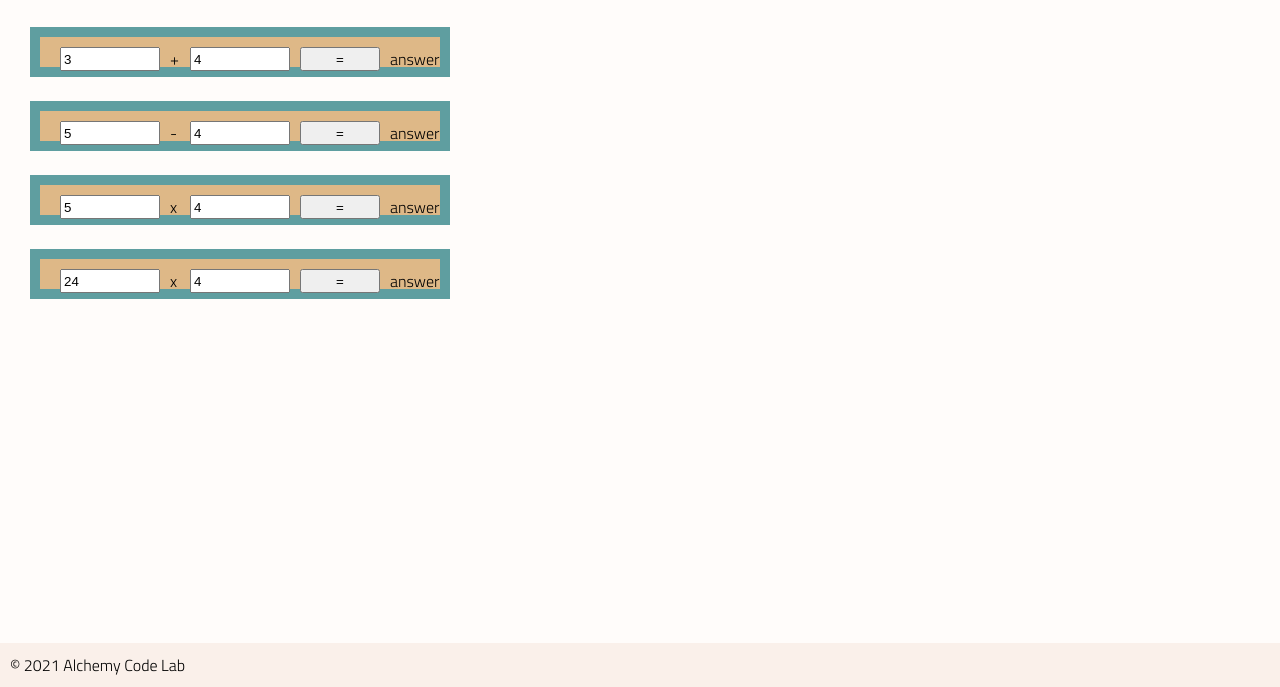
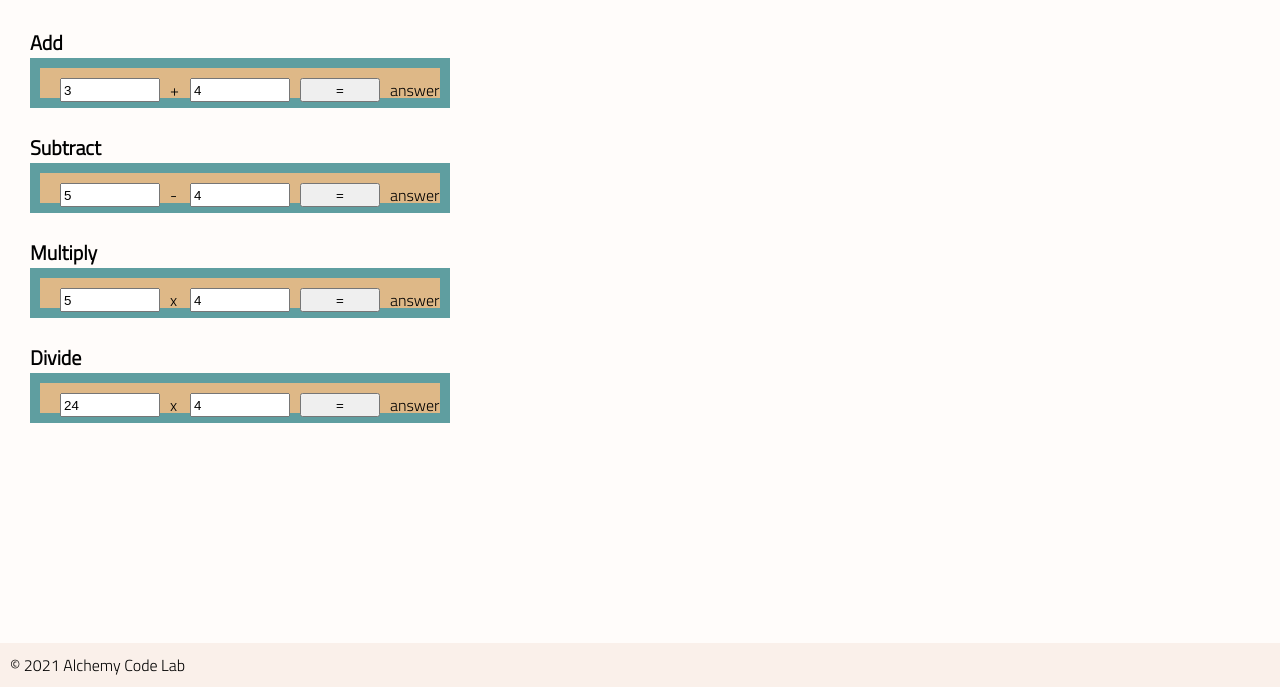
Before and after one commit to forestheims/LAB-04-calculator, a plain HTML site: page index.html in a window 1280 px wide. Shown: the part 113-800 px from the top of the page. Drawn offline with Linux system fonts and the light colour scheme.

Commit message:
TDD for all features added back to tests file and overall style updated

```diff
--- a/index.html
+++ b/index.html
@@ -18,6 +18,10 @@
     </header>
 
     <main>
+        <span class="function-name">
+            Add
+       </span>
+       <br>
         <section class="calculator-box">
             <input id="add-number-1" value="3">
             +
@@ -25,6 +29,10 @@
            <button id="add-button">=</button>
            <span id="add-answer">answer</span>
        </section>
+       <br>
+       <span class="function-name">
+            Subtract
+       </span>
        <br>
        <section class="calculator-box">
             <input id="subtract-number-1" value="5">
@@ -34,6 +42,10 @@
             <span id="subtract-answer">answer</span>
         </section>
         <br>
+        <span class="function-name">
+            Multiply
+       </span>
+       <br>
         <section class="calculator-box">
             <input id="multiply-number-1" value="5">
             x
@@ -42,6 +54,10 @@
             <span id="multiply-answer">answer</span>
         </section>
         <br>
+        <span class="function-name">
+            Divide
+       </span>
+       <br>
         <section class="calculator-box">
             <input id="divide-number-1" value="24">
             x
--- a/styles/styles.css
+++ b/styles/styles.css
@@ -54,3 +54,8 @@ section {
 #add-button:hover {
     cursor: pointer;
 }
+
+.function-name {
+    font-size: 20px;
+    font-weight: 700;
+}
```
Also changed, not shown: test/tests.js (+49 -1 lines).
